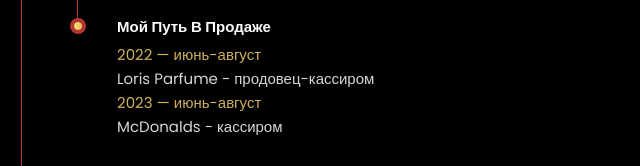
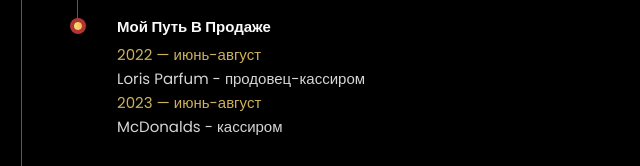
Before and after one commit to Nagima20/Portfolio, a plain HTML site: page index.html in a window 1280 px wide. Both pictures are taken after a click on the button "Резюме". Shown: the part 582-748 px from the top of the page, 299-939 px from the left. Drawn offline with nearby package versions, Linux system fonts and the light colour scheme.

Commit message:
Update index.html

```diff
--- a/index.html
+++ b/index.html
@@ -425,7 +425,7 @@
             <span>2022 — июнь-август</span>
 
             <p class="timeline-text">
-                  Loris Parfume - продовец-кассиром
+                  Loris Parfum - продовец-кассиром
             </p>
             <span>2023 — июнь-август</span>
 
```
